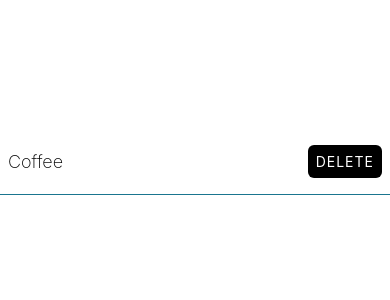
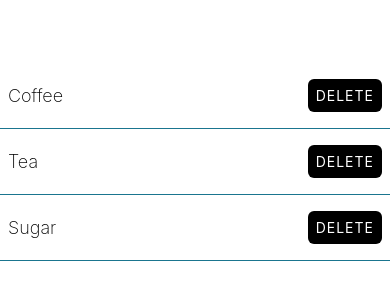
Before and after one commit to AirDevil188/taskly, a React Native app: screen / in a window 390 px wide. Shown: the part 260-560 px from the top of the page. Built offline with nearby package versions, Linux system fonts and the light colour scheme.

Commit message:
fix: refactored code to use components

```diff
--- a/App.js
+++ b/App.js
@@ -1,32 +1,13 @@
 import { StyleSheet, Text, View, TouchableOpacity, Alert } from "react-native";
 import { theme } from "./theme";
+import { ShoppingListItem } from "./components/ShoppingListItem";
 
 export default function App() {
-  const handleDelete = () => {
-    Alert.alert(
-      "Are you sure you want to delete this?",
-      "It will be gone for good",
-      [
-        {
-          text: "Yes",
-          onPress: () => console.log("Ok deleting"),
-          style: "destructive",
-        },
-        {
-          text: "Cancel",
-          style: "cancel",
-        },
-      ]
-    );
-  };
   return (
     <View style={styles.container}>
-      <View style={styles.itemContainer}>
-        <Text style={styles.itemText}>Coffee</Text>
-        <TouchableOpacity onPress={handleDelete} style={styles.button}>
-          <Text style={styles.buttonText}>Delete</Text>
-        </TouchableOpacity>
-      </View>
+      <ShoppingListItem text={"Coffee"} />
+      <ShoppingListItem text={"Tea"} />
+      <ShoppingListItem text={"Sugar"} />
     </View>
   );
 }
@@ -38,27 +19,4 @@ const styles = StyleSheet.create({
     backgroundColor: theme.colorWhite,
     justifyContent: "center",
   },
-  itemContainer: {
-    borderBottomWidth: 1,
-    borderBottomColor: theme.colorCerulean,
-    paddingVertical: 16,
-    paddingHorizontal: 8,
-    flexDirection: "row",
-    justifyContent: "space-between",
-    alignItems: "center",
-  },
-  itemText: {
-    fontSize: 18,
-    fontWeight: "200",
-  },
-  button: {
-    backgroundColor: theme.colorBlack,
-    padding: 8,
-    borderRadius: 6,
-  },
-  buttonText: {
-    color: theme.colorWhite,
-    textTransform: "uppercase",
-    letterSpacing: 1,
-  },
 });
```
